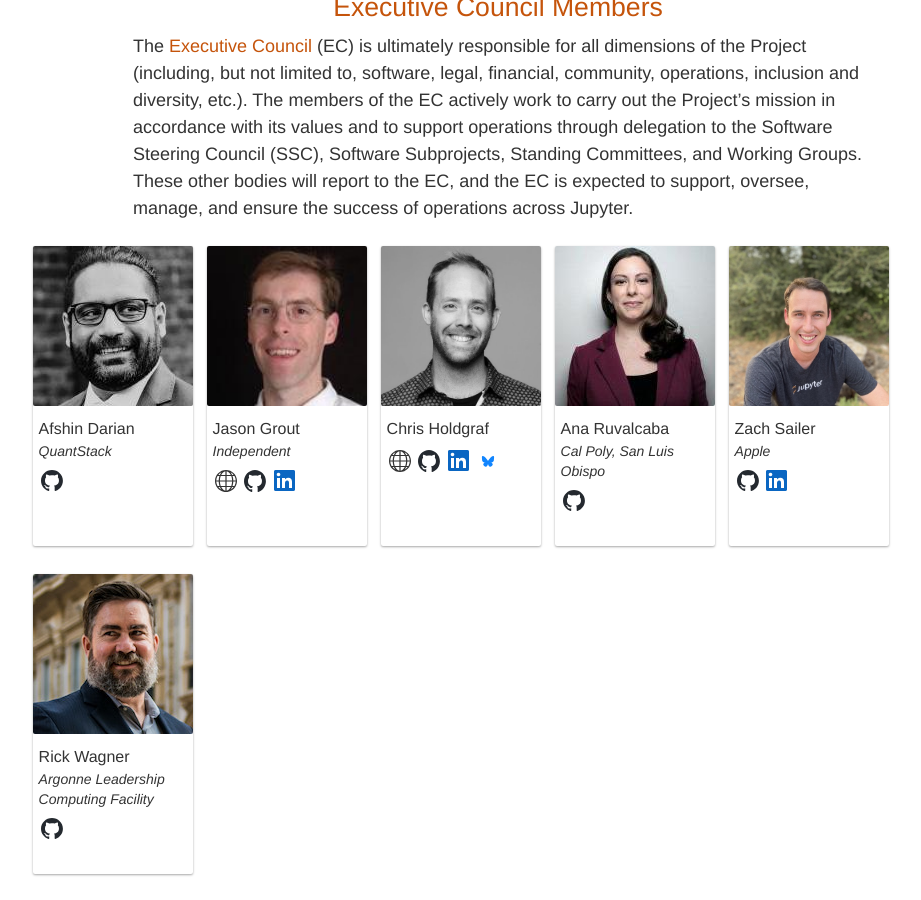
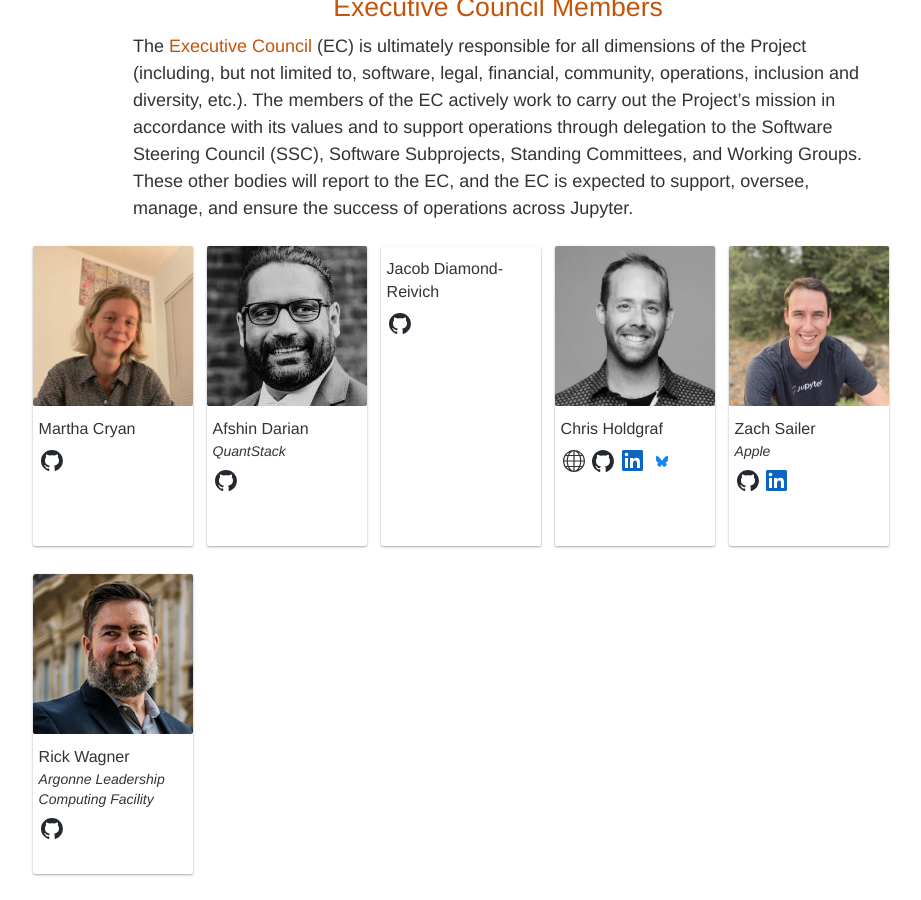
Before and after one commit to jupyter/jupyter.github.io, a Jekyll site: the page built from about.html, in a window 1280 px wide and 900 px high, scrolled down 784 px. Shown: the whole window, without its empty margins (142-1063 px from the left). Built offline with Jekyll 4.4.1, drawn with Linux system fonts in a browser that asks for light colours; comment, search, counter and statistics services are not loaded.

Commit message:
Update EC

```diff
--- a/about.html
+++ b/about.html
@@ -375,16 +375,15 @@ distinguished_inaugural:
     gh_handle: willingc
 
 executive_council:
+  - name: Martha Cryan
+    photo: Martha_Cryan.jpg
+    gh_handle: marthacryan
   - name: Afshin Darian
     photo: AfshinDarian.jpeg
     affiliation: QuantStack
     gh_handle: afshin
-  - name: Jason Grout
-    photo: JasonGrout.jpeg
-    affiliation: Independent
-    gh_handle: jasongrout
-    linkedin: https://www.linkedin.com/in/jason-grout/
-    personal: https://jasongrout.org/
+  - name: Jacob Diamond-Reivich
+    gh_handle: jake-stack
   - name: Chris Holdgraf
     photo: Chris_Holdgraf.jpg
     gh_handle: choldgraf
@@ -392,10 +391,6 @@ executive_council:
     bluesky_handle: choldgraf.com
     twitter_handle: choldgraf
     personal: http://chrisholdgraf.com
-  - name: Ana Ruvalcaba
-    photo: Ana_Ruvalcaba.jpg
-    affiliation: Cal Poly, San Luis Obispo
-    gh_handle: ruv7
   - name: Zach Sailer
     photo: Zach_Sailer.jpg
     gh_handle: Zsailer
```
